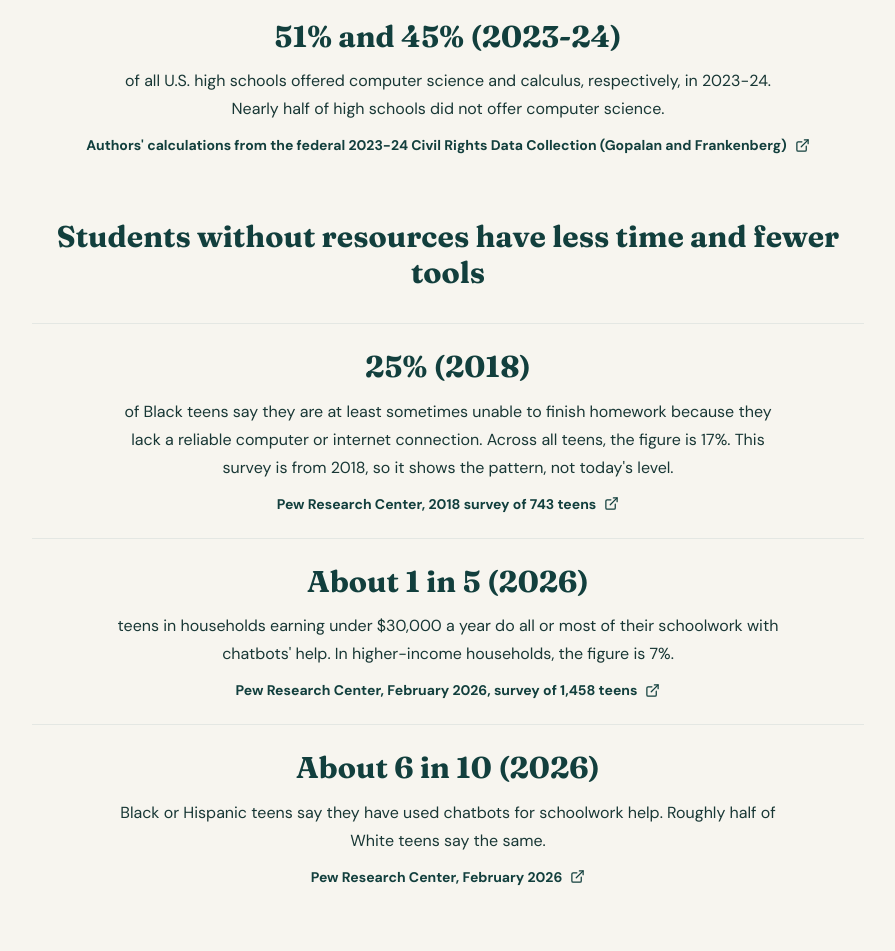
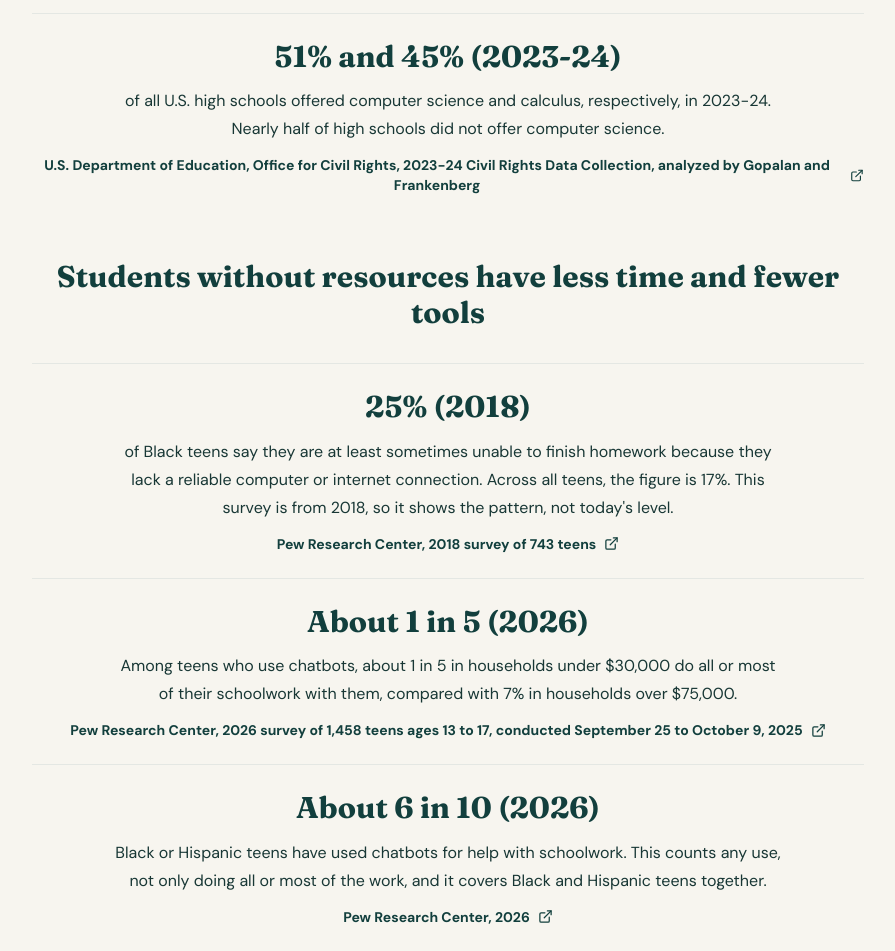
Before and after one commit to tintedtechnologies/tintedlearning, a React (Vite) app: page /why-this-matters in a window 1280 px wide. Shown: the part 1420-2371 px from the top of the page, without its empty margins (192-1087 px from the left). Built offline with nearby package versions, Linux system fonts and the light colour scheme; no server answers.

Commit message:
Correct Pew and Civil Rights Data Collection figures and their sources

```diff
--- a/src/pages/WhyThisMattersPage.tsx
+++ b/src/pages/WhyThisMattersPage.tsx
@@ -21,13 +21,13 @@ const courseAccess = [
   {
     figure: '32% (2023-24)',
     text: 'of high schools where Black and Latino students make up more than three-quarters of enrollment offer calculus. Schools with fewer of those students are 18 percentage points more likely to offer it.',
-    source: 'Authors\' calculations from the federal 2023-24 Civil Rights Data Collection (Gopalan and Frankenberg)',
+    source: 'U.S. Department of Education, Office for Civil Rights, 2023-24 Civil Rights Data Collection, analyzed by Gopalan and Frankenberg',
     url: 'https://www.advancedequity.org/briefs/a-second-look-202324crdc',
   },
   {
     figure: '51% and 45% (2023-24)',
     text: 'of all U.S. high schools offered computer science and calculus, respectively, in 2023-24. Nearly half of high schools did not offer computer science.',
-    source: 'Authors\' calculations from the federal 2023-24 Civil Rights Data Collection (Gopalan and Frankenberg)',
+    source: 'U.S. Department of Education, Office for Civil Rights, 2023-24 Civil Rights Data Collection, analyzed by Gopalan and Frankenberg',
     url: 'https://www.advancedequity.org/briefs/a-second-look-202324crdc',
   },
 ]
@@ -41,14 +41,14 @@ const resourceAccess = [
   },
   {
     figure: 'About 1 in 5 (2026)',
-    text: 'teens in households earning under $30,000 a year do all or most of their schoolwork with chatbots\' help. In higher-income households, the figure is 7%.',
-    source: 'Pew Research Center, February 2026, survey of 1,458 teens',
+    text: 'Among teens who use chatbots, about 1 in 5 in households under $30,000 do all or most of their schoolwork with them, compared with 7% in households over $75,000.',
+    source: 'Pew Research Center, 2026 survey of 1,458 teens ages 13 to 17, conducted September 25 to October 9, 2025',
     url: 'https://www.pewresearch.org/internet/2026/02/24/demographic-differences-in-how-teens-use-and-view-ai/',
   },
   {
     figure: 'About 6 in 10 (2026)',
-    text: 'Black or Hispanic teens say they have used chatbots for schoolwork help. Roughly half of White teens say the same.',
-    source: 'Pew Research Center, February 2026',
+    text: 'Black or Hispanic teens have used chatbots for help with schoolwork. This counts any use, not only doing all or most of the work, and it covers Black and Hispanic teens together.',
+    source: 'Pew Research Center, 2026',
     url: 'https://www.pewresearch.org/internet/2026/02/24/demographic-differences-in-how-teens-use-and-view-ai/',
   },
 ]
@@ -59,7 +59,7 @@ const sources = [
     url: 'https://www.rand.org/pubs/commentary/2024/08/five-charts-that-tell-us-about-the-state-of-public.html',
   },
   {
-    text: 'Gopalan and Frankenberg, "A Second Look at the 2023-24 Civil Rights Data Collection," AdvancED Equity',
+    text: 'Gopalan and Frankenberg, "A Second Look at the 2023-24 Civil Rights Data Collection," AdvancED Equity (analysis of the federal data)',
     url: 'https://www.advancedequity.org/briefs/a-second-look-202324crdc',
   },
   {
```
